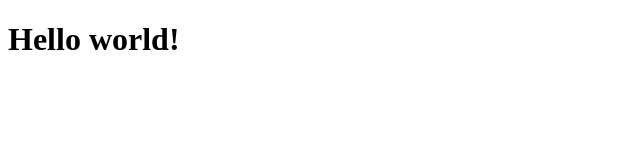
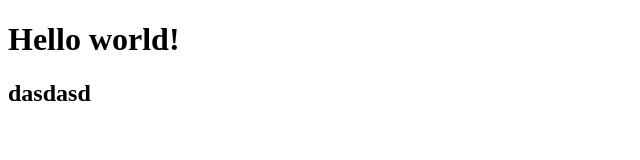
Before and after one commit to Luxxxe/project, a plain HTML site: page index.html in a window 1280 px wide. Shown: the whole page, without its empty margins (0-640 px from the left). Drawn offline with Linux system fonts and the light colour scheme.

Commit message:
index.html mod

```diff
--- a/index.html
+++ b/index.html
@@ -8,6 +8,6 @@
 <body>
 
    <h1>Hello world!</h1>
-
+   <h2>dasdasd</h2>
 </body>
 </html>
```
